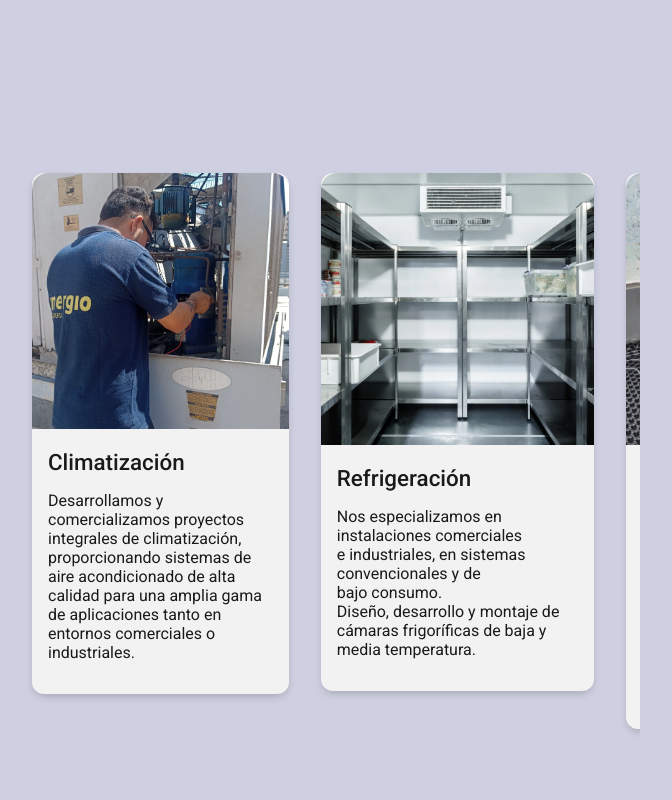
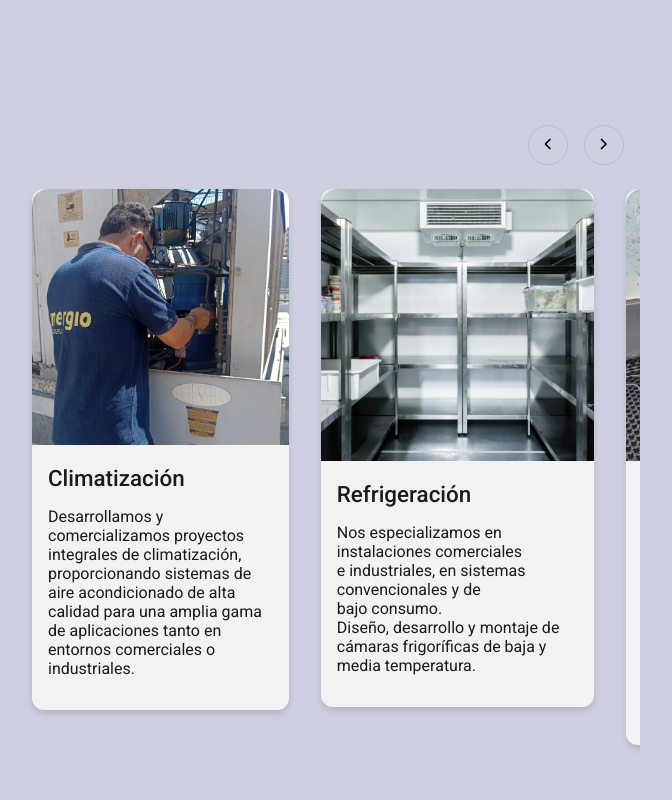
Before and after one commit to Inergio/inergio-reactjs, a React (Create React App) app: page / in a window 1280 px wide. Shown: the part 1620-2420 px from the top of the page, without its empty margins (0-672 px from the left). Built offline with nearby package versions, Linux system fonts and the light colour scheme.

Commit message:
Add arrows to product and services

```diff
--- a/src/components/ProductsAndServices.jsx
+++ b/src/components/ProductsAndServices.jsx
@@ -12,11 +12,15 @@ import imgProduct11 from "../assets/landing/img-product-11.webp";
 import imgProduct12 from "../assets/landing/img-product-12.webp";
 import imgProduct13 from "../assets/landing/img-product-13.webp";
 import imgProduct14 from "../assets/landing/img-product-14.webp";
+import { ChevronLeft } from "./icons/ChevronLeft";
+import { ChevronRight } from "./icons/ChevronRight";
 import Swiper from "swiper";
 import { useEffect, useRef } from "react";
+import { Icon } from "./icons/Icon";
 
 function ProductsAndServices() {
   const cardsInfoRef = useRef(null);
+  const serviceSlider = useRef(null);
 
   useEffect(() => {
     const swiperOptions = {
@@ -38,25 +42,29 @@ function ProductsAndServices() {
         1400: {
           slidesPerView: 2.1,
         },
+        navigation: {
+          nextEl: '.next',
+          prevEl: '.prev',
+        },
       },
       // spaceBetween: 32,
 
       // loop: true,
     };
 
-    const serviceSlider = new Swiper(".landing-section__slider", swiperOptions);
+    serviceSlider.current = new Swiper(serviceSlider.current, swiperOptions);
 
     const cards = document.querySelectorAll('.card--services .card__info');
     cardsInfoRef.current = cards;
 
-    serviceSlider.on('slideChange', () => {
+    serviceSlider.current.on('slideChange', () => {
       showLessOnAll();
     });
 
     showLessOnAll();
 
     return () => {
-      serviceSlider.destroy();
+      serviceSlider.current.destroy();
     };
 
   }, [])
@@ -86,11 +94,27 @@ function ProductsAndServices() {
     }
   };
 
+  const handleNext = () => {
+    serviceSlider.current.slideNext();
+  }
+
+  const handlePrev = () => {
+    serviceSlider.current.slidePrev();
+  }
+
   return (
-    <div className="landing-section__slider swiper">
+    <>
+      <div className="landing-section__slider swiper" ref={serviceSlider}>
+        <div className="services-carousel__controllers">
+          <div className="c-btn c-btn-outlined-black only-icon prev" onClick={handlePrev}>
+            <Icon iconSvg={<ChevronLeft />} />
+          </div>
+          <div className="c-btn c-btn-outlined-black only-icon next" onClick={handleNext}>
+            <Icon iconSvg={<ChevronRight />} />
+          </div>
+        </div>
         {/* El problema se dá desde los 768px, descarto que sea por la img bg de la section, tampoco es por las imagenes dentro de las cards, probablemente sea de Swiper */}
         <div className="swiper-wrapper swiper-wrapper--services">
-        {/* TODO: Reemplazar lorem ipsum por cards */}
           <div className="swiper-slide">
             <div className="card card--services">
               <div className="card__image">
@@ -108,7 +132,6 @@ function ProductsAndServices() {
               </div>
             </div>
           </div>
-
           <div className="swiper-slide">
             <div className="card card--services">
               <div className="card__image">
@@ -126,7 +149,6 @@ function ProductsAndServices() {
               </div>
             </div>
           </div>
-
           <div className="swiper-slide">
             <div className="card card--services">
               <div className="card__image">
@@ -145,7 +167,6 @@ function ProductsAndServices() {
               </div>
             </div>
           </div>
-
           <div className="swiper-slide">
             <div className="card card--services">
               <div className="card__image">
@@ -164,7 +185,6 @@ function ProductsAndServices() {
               </div>
             </div>
           </div>
-
           <div className="swiper-slide">
             <div className="card card--services">
               <div className="card__image">
@@ -182,7 +202,6 @@ function ProductsAndServices() {
               </div>
             </div>
           </div>
-
           <div className="swiper-slide">
             <div className="card card--services">
               <div className="card__image">
@@ -200,7 +219,6 @@ function ProductsAndServices() {
               </div>
             </div>
           </div>
-
           <div className="swiper-slide">
             <div className="card card--services">
               <div className="card__image">
@@ -219,7 +237,6 @@ function ProductsAndServices() {
               </div>
             </div>
           </div>
-
           <div className="swiper-slide">
             <div className="card card--services">
               <div className="card__image">
@@ -244,7 +261,6 @@ function ProductsAndServices() {
               </div>
             </div>
           </div>
-
           <div className="swiper-slide">
             <div className="card card--services">
               <div className="card__image">
@@ -263,7 +279,6 @@ function ProductsAndServices() {
               </div>
             </div>
           </div>
-
           <div className="swiper-slide">
             <div className="card card--services">
               <div className="card__image">
@@ -276,7 +291,6 @@ function ProductsAndServices() {
               </div>
             </div>
           </div>
-
           <div className="swiper-slide">
             <div className="card card--services">
               <div className="card__image">
@@ -294,7 +308,6 @@ function ProductsAndServices() {
               </div>
             </div>
           </div>
-
           <div className="swiper-slide">
             <div className="card card--services">
               <div className="card__image">
@@ -312,7 +325,6 @@ function ProductsAndServices() {
               </div>
             </div>
           </div>
-
           <div className="swiper-slide">
             <div className="card card--services">
               <div className="card__image">
@@ -329,7 +341,6 @@ function ProductsAndServices() {
               </div>
             </div>
           </div>
-
           <div className="swiper-slide">
             <div className="card card--services">
               <div className="card__image">
@@ -348,6 +359,7 @@ function ProductsAndServices() {
           </div>
         </div>
       </div>
+    </>
   )
 }
 
--- a/src/scss/views/_home.scss
+++ b/src/scss/views/_home.scss
@@ -98,6 +98,10 @@ body {
 
         .landing-section__slider {
           padding: 1rem 0;
+
+          @media (min-width: 992px) {
+            padding: 3rem 0 1rem;
+          }
         }
       }
 
@@ -112,6 +116,20 @@ body {
               margin-left: 2rem;
             }
           }
+        }
+      }
+    }
+
+    .services-carousel {
+      &__controllers {
+        display: none;
+        gap: 1rem;
+        position: absolute;
+        top: 0;
+        right: 1rem;
+
+        @media (min-width: 992px) {
+          display: flex;
         }
       }
     }
```
Lines whose indentation alone changed are shown as unchanged.
